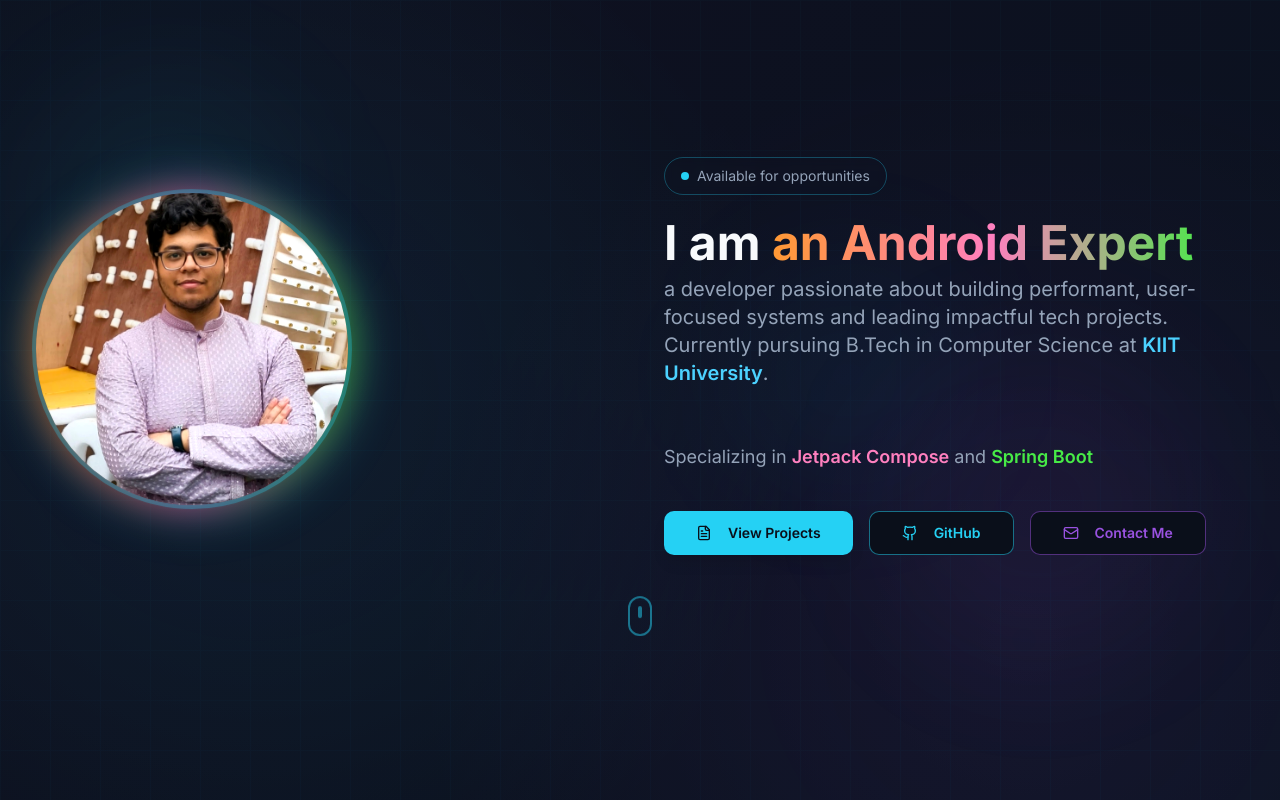
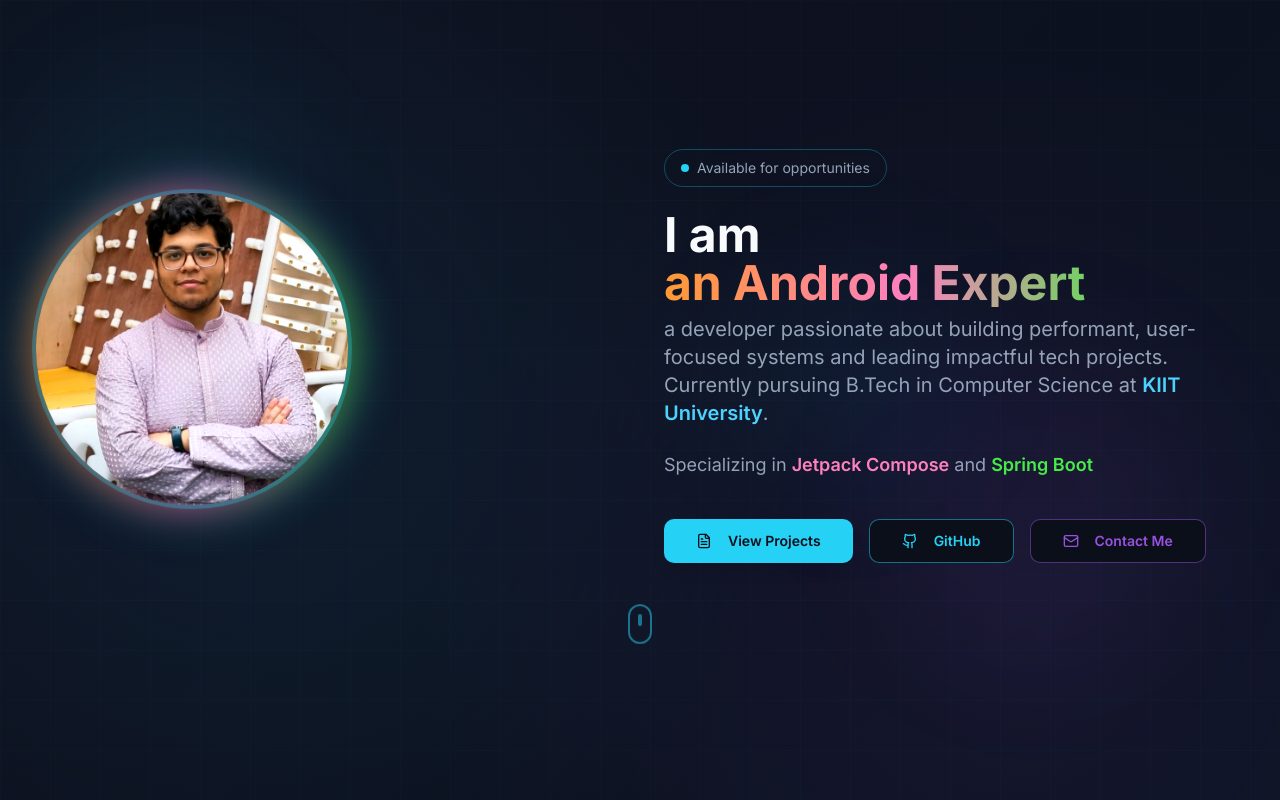
Before and after one commit to Korags05/Kunal-Saha-Portfolio, a React (Vite) app: page / in a window 1280 px wide. Shown: the top 800 px of the page. Built offline with nearby package versions, Linux system fonts and the light colour scheme; the HTML template or start-up script is replaced by a standard one.

Commit message:
Fix typing animation layout shift

```diff
--- a/src/components/Hero.tsx
+++ b/src/components/Hero.tsx
@@ -38,10 +38,10 @@ const Hero = () => {
             </div>
 
             {/* Name with typing animation */}
-            <div className="space-y-2 min-h-[180px] md:min-h-[200px]">
+            <div className="space-y-2">
               <h1 className="text-4xl md:text-5xl font-bold text-foreground">
                 I am{" "}
-                <span className="bg-gradient-to-r from-neon-orange via-neon-pink to-neon-lime-green bg-clip-text text-transparent">
+                <span className="inline-block min-w-[280px] md:min-w-[480px] bg-gradient-to-r from-neon-orange via-neon-pink to-neon-lime-green bg-clip-text text-transparent">
                   <TypeAnimation
                     sequence={[
                       'Kunal',
```
